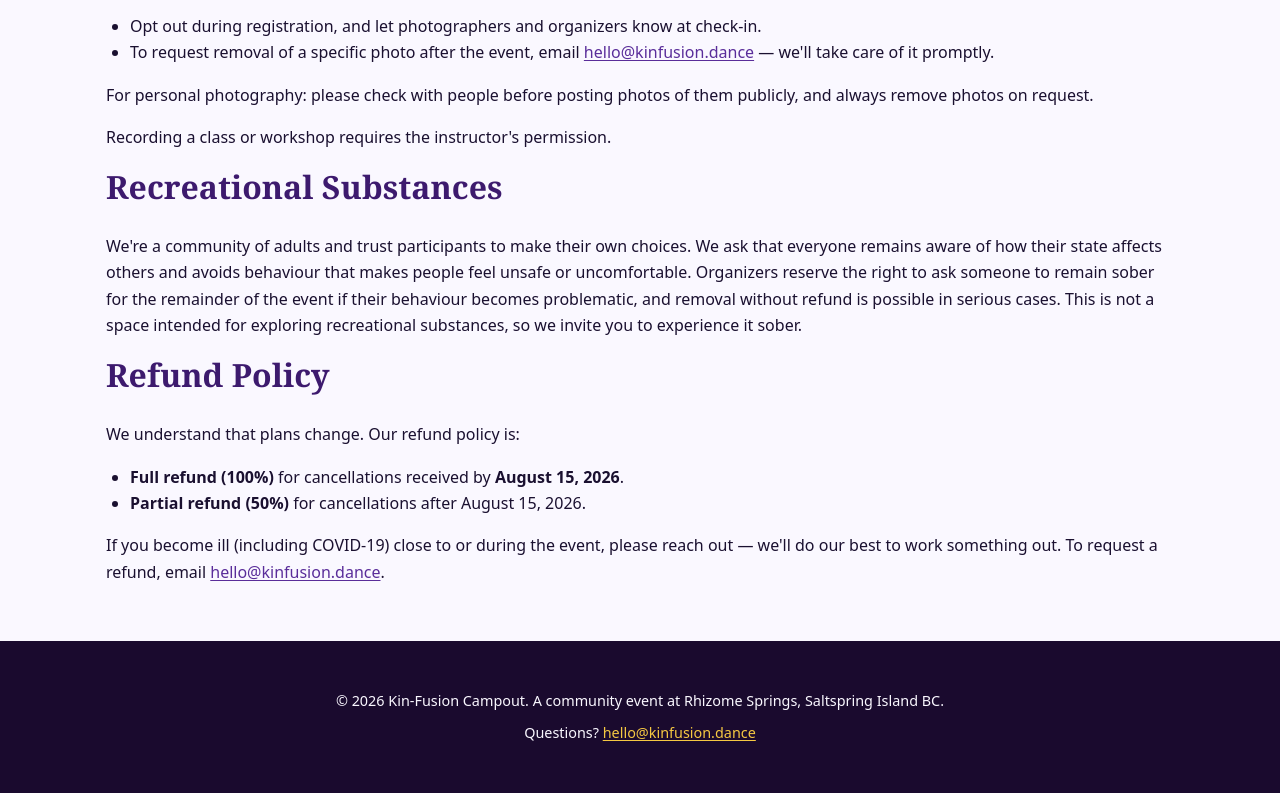
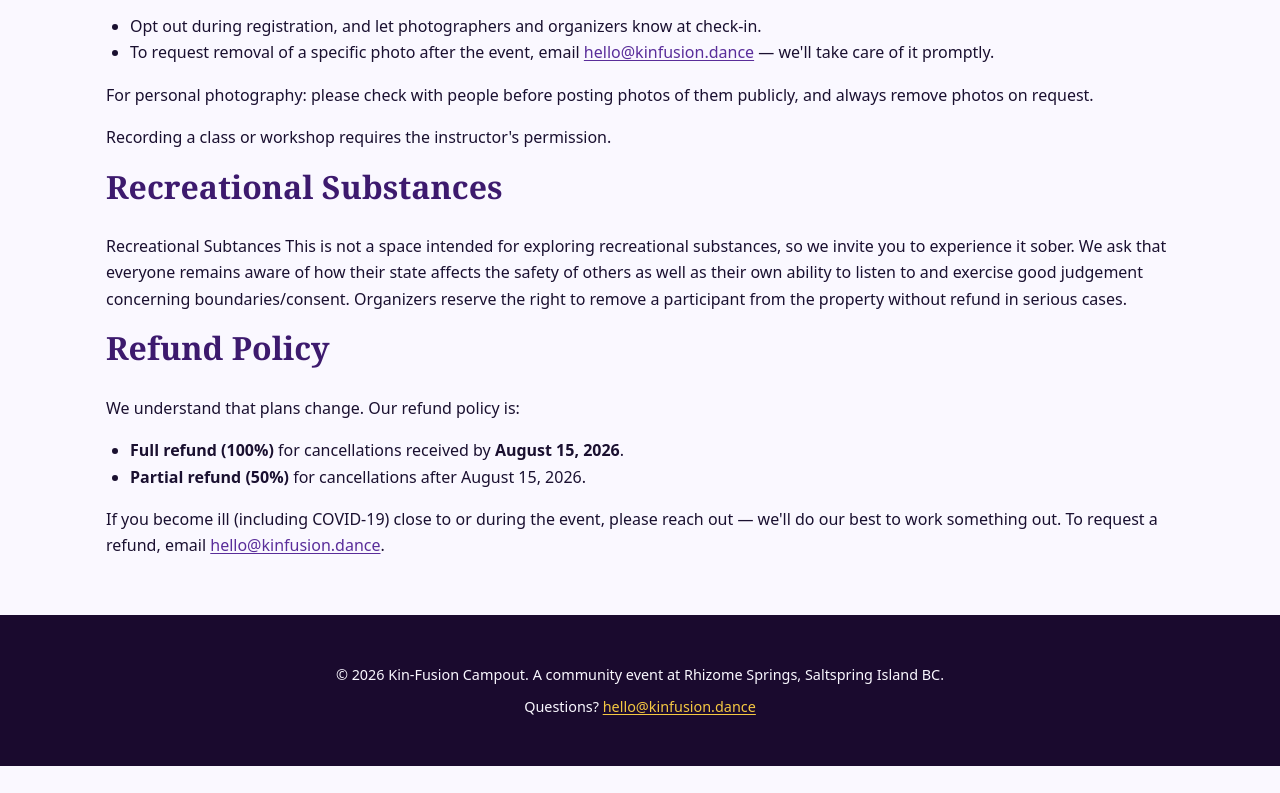
Before and after one commit to liamhelmer/kinfusion, an Eleventy site: page source/src/code-of-conduct/index.njk in a window 1280 px wide. Shown: the part 1398-2191 px from the top of the page. After the commit the page ends 2164 px from the top, so only its background shows below. Built offline with nearby package versions, Linux system fonts and the light colour scheme; Eleventy itself is replaced by a stand-in of ours; files that its build step writes are made by us from their sources.

Commit message:
Update index.njk

```diff
--- a/source/src/code-of-conduct/index.njk
+++ b/source/src/code-of-conduct/index.njk
@@ -47,7 +47,7 @@
   <p>Recording a class or workshop requires the instructor's permission.</p>
 
   <h2>Recreational Substances</h2>
-  <p>We're a community of adults and trust participants to make their own choices. We ask that everyone remains aware of how their state affects others and avoids behaviour that makes people feel unsafe or uncomfortable. Organizers reserve the right to ask someone to remain sober for the remainder of the event if their behaviour becomes problematic, and removal without refund is possible in serious cases. This is not a space intended for exploring recreational substances, so we invite you to experience it sober.</p>
+  <p>Recreational Subtances  This is not a space intended for exploring recreational substances, so we invite you to experience it sober. We ask that everyone remains aware of how their state affects the safety of others as well as their own ability to listen to and exercise good judgement concerning boundaries/consent. Organizers reserve the right to remove a participant from the property without refund in serious cases.</p>
 
   <h2>Refund Policy</h2>
   <p>We understand that plans change. Our refund policy is:</p>
```
